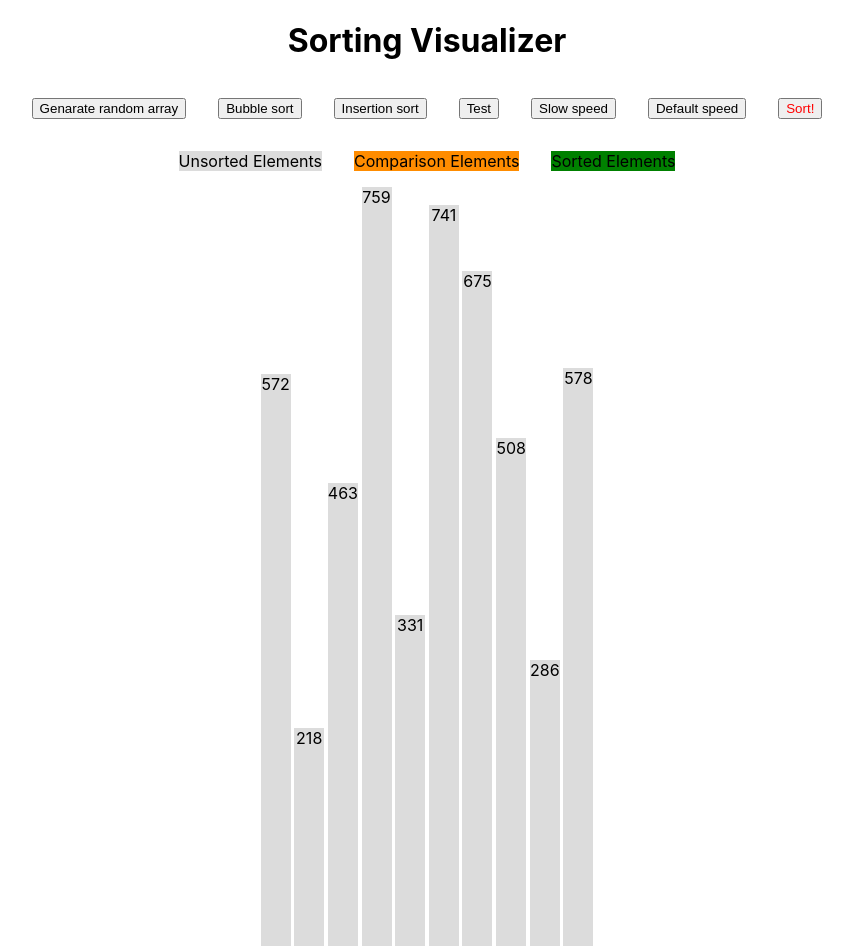
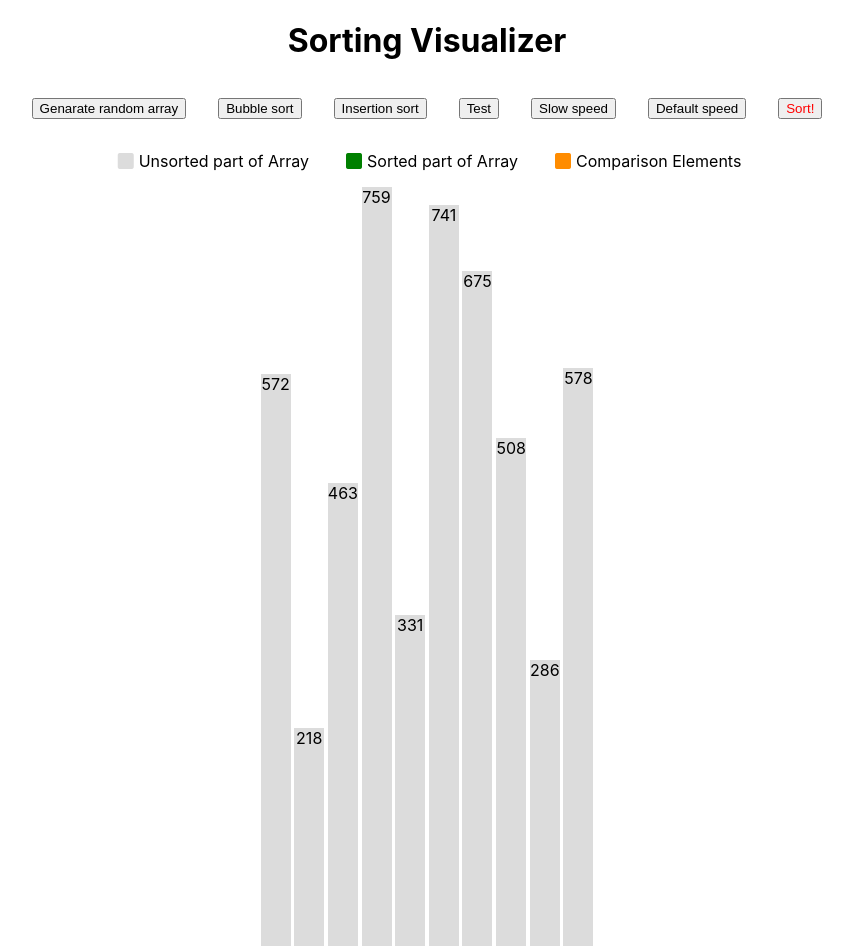
Before and after one commit to codeeverydayyu/sorting-visualizer, a React (Create React App) app: page / in a window 1280 px wide. Shown: the whole page, without its empty margins (213-1066 px from the left). Built offline with nearby package versions, Linux system fonts and the light colour scheme; the HTML template or start-up script is replaced by a standard one.

Commit message:
Add color etc. to color system.

```diff
--- a/public/index.html
+++ b/public/index.html
@@ -1,14 +1,12 @@
 <!DOCTYPE html>
 <html lang="en">
+
 <head>
   <meta charset="utf-8" />
   <link rel="icon" href="%PUBLIC_URL%/favicon.ico" />
   <meta name="viewport" content="width=device-width, initial-scale=1" />
   <meta name="theme-color" content="#000000" />
-    <meta
-      name="description"
-      content="Web site created using create-react-app"
-    />
+  <meta name="description" content="Web site created using create-react-app" />
   <link rel="apple-touch-icon" href="%PUBLIC_URL%/logo192.png" />
   <!--
       manifest.json provides metadata used when your web app is installed on a
@@ -24,8 +22,10 @@
       work correctly both with client-side routing and a non-root public URL.
       Learn how to configure a non-root public URL by running `npm run build`.
     -->
+  <link rel="stylesheet" href="https://cdn.jsdelivr.net/npm/bootstrap-icons@1.10.3/font/bootstrap-icons.css">
   <title>React App</title>
 </head>
+
 <body>
   <noscript>You need to enable JavaScript to run this app.</noscript>
   <div id="root"></div>
@@ -40,4 +40,5 @@
       To create a production bundle, use `npm run build` or `yarn build`.
     -->
 </body>
+
 </html>
--- a/src/components/Visualizer.js
+++ b/src/components/Visualizer.js
@@ -185,27 +185,37 @@ export default function Visualizer() {
       </div>
 
       <div className='colorSystem-container'>
-        <div
-          key={'unsorted'}
-          className='square'
-          style={{ background: UNSORTED_COLOR }}
-        >
-          Unsorted Elements
+        <div key={'unsorted'} className='oneColor'>
+          <i
+            class='bi bi-square-fill'
+            style={{ padding: '5px', color: UNSORTED_COLOR }}
+          ></i>
+          Unsorted part of Array
         </div>
-        <div
-          key={'comparison'}
-          className='square'
-          style={{ background: COMPARISON_COLOR }}
-        >
+        <div key={'soted'} className='oneColor'>
+          <i
+            class='bi bi-square-fill'
+            style={{ padding: '5px', color: SORTED_COLOR }}
+          ></i>
+          Sorted part of Array
+        </div>
+        <div key={'comparison'} className='oneColor'>
+          <i
+            class='bi bi-square-fill'
+            style={{ padding: '5px', color: COMPARISON_COLOR }}
+          ></i>
           Comparison Elements
         </div>
-        <div
-          key={'soted'}
-          className='square'
-          style={{ background: SORTED_COLOR }}
-        >
-          Sorted Elements
-        </div>
+
+        {speed > 500 && (
+          <div key={'larger'} className='oneColor'>
+            <i
+              class='bi bi-square-fill'
+              style={{ padding: '5px', color: LARGER_COLOR }}
+            ></i>
+            Larger Element
+          </div>
+        )}
       </div>
       <div className='sortingBars-container'>
         {array &&
```
Lines whose indentation alone changed are shown as unchanged.
